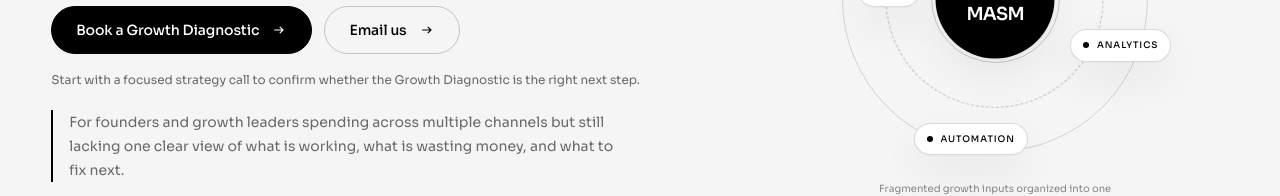
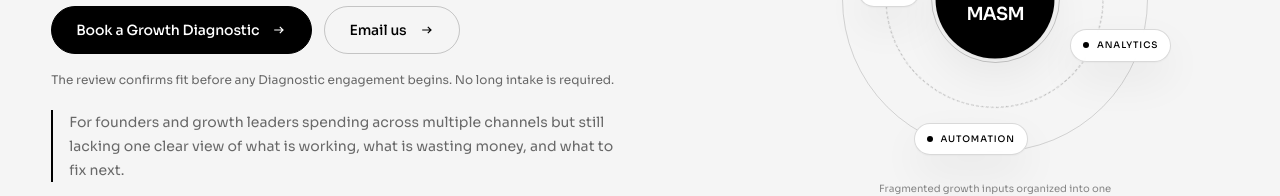
Before and after one commit to sianmatti/masm-website, a Next.js app: page / in a window 1280 px wide. Shown: the part 600-796 px from the top of the page. Built offline with nearby package versions, Linux system fonts and the light colour scheme.

Commit message:
Strengthen homepage qualification and conversion clarity

```diff
--- a/components/hero.tsx
+++ b/components/hero.tsx
@@ -81,8 +81,8 @@ export function Hero() {
               </ButtonLink>
             </div>
             <p className="mt-4 text-xs leading-5 text-muted">
-              Start with a focused strategy call to confirm whether the Growth
-              Diagnostic is the right next step.
+              The review confirms fit before any Diagnostic engagement begins.
+              No long intake is required.
             </p>
             <p className="mt-5 max-w-xl border-l-2 border-ink pl-4 text-sm leading-6 text-muted">
               For founders and growth leaders spending across multiple channels
```
